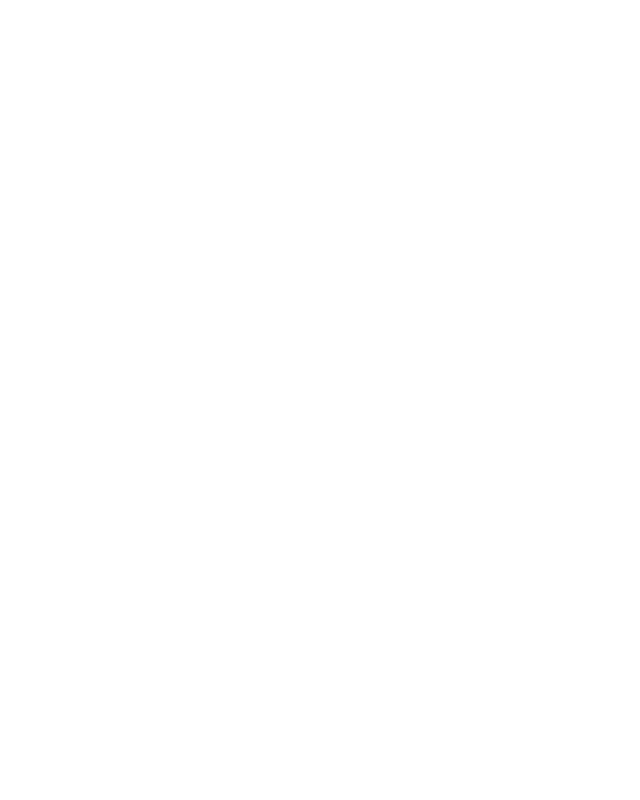
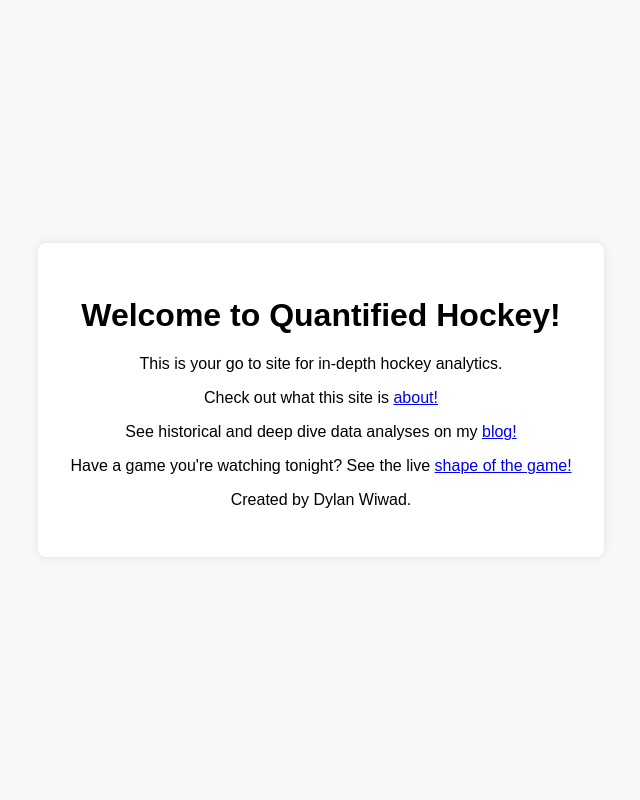
Before and after one commit to dwiwad/hockey_site, a FastAPI app: page / in a window 1280 px wide. Before the commit the part shown is empty. Shown: the whole page, without its empty margins (319-959 px from the left). Run offline with FastAPI, Linux system fonts and the light colour scheme.

Commit message:
Built out some initial styling and html edits to the landing and about pages

```diff
--- a/static/style.css
+++ b/static/style.css
@@ -0,0 +1,29 @@
+
+body {
+    margin: 0;
+    padding: 0;
+    font-family: sans-serif;
+    background-color: #f6f8fa;
+    height: 100vh;
+    display: flex;
+    justify-content: center;
+    align-items: center;
+}
+
+.centered {
+    text-align: center;
+    max-width: 600px;
+    padding: 2rem;
+    background-color: white;
+    border-radius: 8px;
+    box-shadow: 0 0 10px rgba(0,0,0,0.1);
+}
+
+.left {
+    text-align: left;
+    max-width: 600px;
+    padding: 2rem;
+    background-color: white;
+    border-radius: 8px;
+    box-shadow: 0 0 10px rgba(0,0,0,0.1);
+}
--- a/templates/index.html
+++ b/templates/index.html
@@ -0,0 +1,21 @@
+<!DOCTYPE html>
+<html lang="en">
+
+<head>
+    <meta charset="UTF-8">
+    <title>Quantified Hockey</title>
+    <link rel="stylesheet" href="/static/style.css">
+</head>
+
+<body>
+    <div class="centered">
+        <h1>Welcome to Quantified Hockey!</h1>
+        <p>This is your go to site for in-depth hockey analytics.</p>
+        <p>Check out what this site is <a href="/about">about!</a></p>
+        <p>See historical and deep dive data analyses on my <a href="/blog">blog!</a></p>
+        <p>Have a game you're watching tonight? See the live <a href="/dashboard">shape of the game!</a></p>
+        <p>Created by Dylan Wiwad.</p>
+    </div>
+</body>
+
+</html>
```
Also changed, not shown: templates/about.html (+8 -1 lines).
